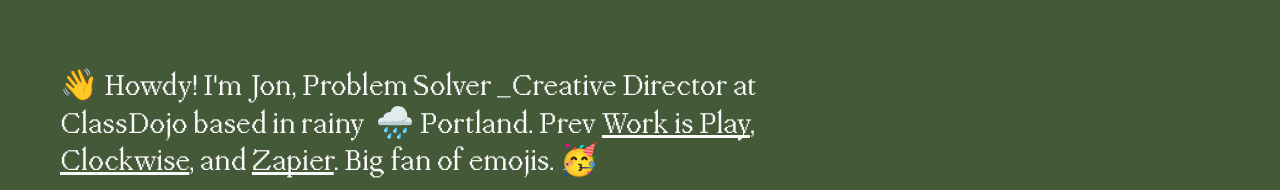
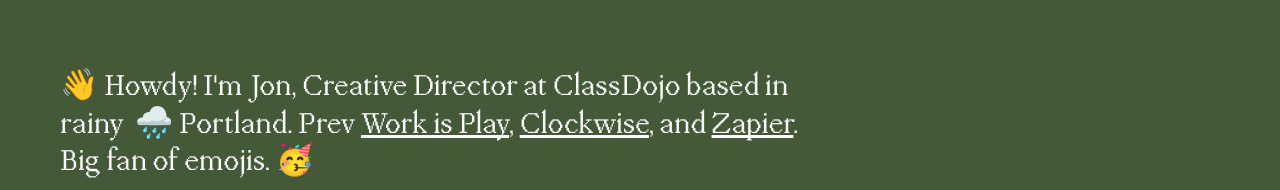
Before and after one commit to jonaschafer/portfolio, a Next.js app: page / in a window 1280 px wide. Shown: the part 126-316 px from the top of the page. Built offline with nearby package versions, Linux system fonts and the light colour scheme.

Commit message:
removed typerwriter from intro, still not working

```diff
--- a/components/IntroSection.js
+++ b/components/IntroSection.js
@@ -1,4 +1,3 @@
-import Typewriter from '../components/Typewriter'
 
 export default function IntroSection() {
   return (
@@ -6,18 +5,7 @@
       <section className="min-w-[375px] max-w-[1440px] mx-auto pt-[60px] pb-[40px]">
         <div className="w-full px-5 md:px-[60px] lg:px-[60px]">
           <p className="font-['Mondwest',_sans-serif] text-[20px] md:text-[31px] lg:text-[31px] text-[#FAFAFA] leading-[1.2] tracking-[0.31px] max-w-[335px] md:max-w-[648px] lg:max-w-[747px] whitespace-pre-wrap">
-            <span>👋 Howdy! I'm Jon, </span>
-
-               <Typewriter
-              text={["Creative Director", "Designer", "Problem Solver", "Emoji Enthusiast 🥳"]}
-              speed={70}
-              className="font-['Mondwest',_sans-serif] text-[20px] md:text-[31px] lg:text-[31px] text-[#FAFAFA]"
-              waitTime={1500}
-              deleteSpeed={40}
-              cursorChar="_"
-            />
-
-            <span>Creative Director at ClassDojo based in rainy  🌧️ Portland. Prev </span>
+            <span>👋 Howdy! I'm Jon, Creative Director at ClassDojo based in rainy  🌧️ Portland. Prev </span>
             <a
               className="[text-decoration-skip-ink:none] [text-underline-position:from-font] cursor-pointer decoration-solid underline hover:opacity-80 transition-opacity"
               href="https://workisplay.studio/"
```
